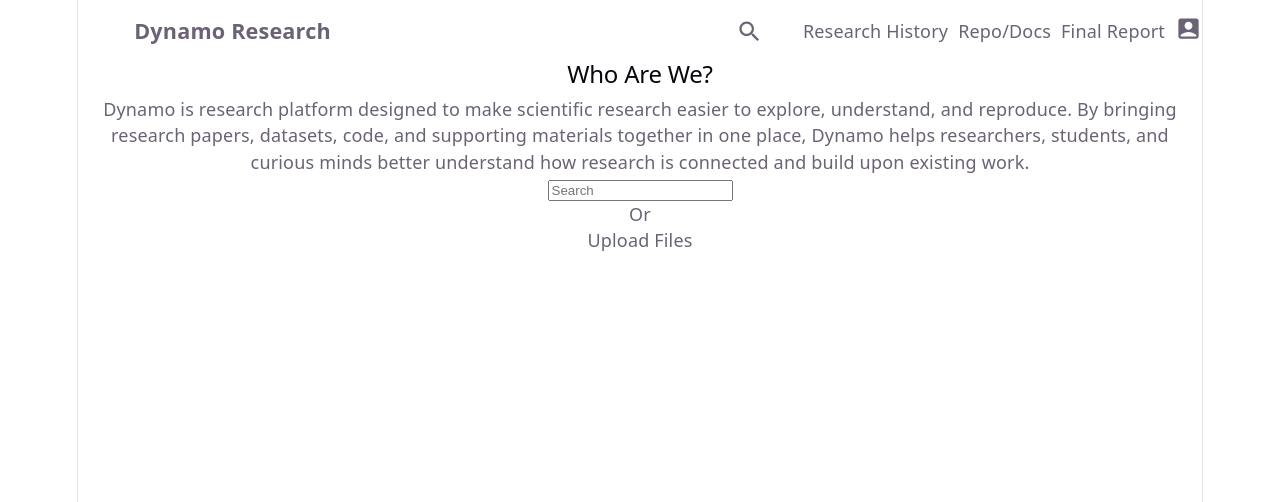
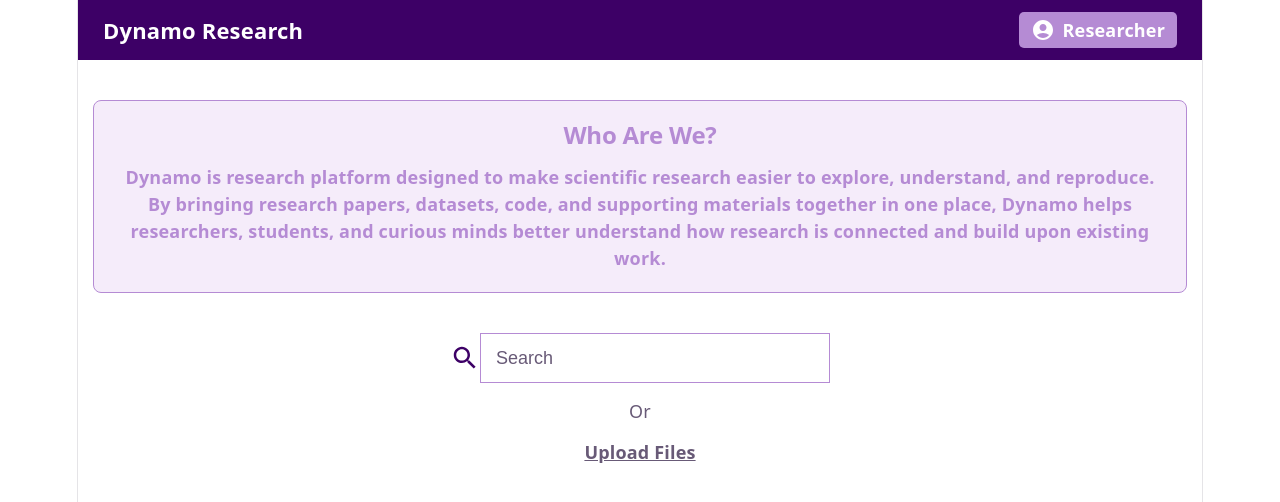
Before and after one commit to Nica-Saoi/Dynamo, a React (Vite) app in the folder dynamo-research/: page /home in a window 1280 px wide. Shown: the top 502 px of the page. Built offline with nearby package versions, Linux system fonts and the light colour scheme; no server answers.

Commit message:
Update homepage and navbar.

```diff
--- a/dynamo-research/src/components/home.jsx
+++ b/dynamo-research/src/components/home.jsx
@@ -1,10 +1,11 @@
 import Link from '@mui/material/Link'
 import { useState } from 'react'
+import SearchIcon from '@mui/icons-material/Search';
 // import './App.css'
 
 function Home() {
     return (
-        <div className='homePage'>
+        <div className='homepage'>
 
             <div className='homeAbout'>
                 <h2>Who Are We?</h2>
@@ -19,11 +20,15 @@ function Home() {
             </div>
 
             <div className="homeSearch">
-                <input
+                <div className="searchBox">
+                    <SearchIcon className="searchIcon" />
+
+                    <input
                     type="text"
                     placeholder="Search"
                     className="searchInput"
-                />
+                    />
+                </div>
 
                 <p>Or</p>
 
--- a/dynamo-research/src/components/navbar.jsx
+++ b/dynamo-research/src/components/navbar.jsx
@@ -1,6 +1,5 @@
 import '../styles/navigation.css'
-import SearchIcon from '@mui/icons-material/Search';
-import AccountBoxIcon from '@mui/icons-material/AccountBox';
+import AccountCircleIcon from '@mui/icons-material/AccountCircle';
 
 
 function Navbar(){
@@ -10,13 +9,8 @@ function Navbar(){
                 <p className='title'><a href="/">Dynamo Research</a></p>
             </div>
             <div className='navRight'>
-            <SearchIcon/>
-                <ul>
-                    <li><a>Research History</a></li>
-                    <li><a href = "/repository">Repo/Docs</a></li>
-                    <li><a>Final Report</a></li>
-                </ul>
-                <a href="/login"><AccountBoxIcon/></a>
+                <AccountCircleIcon />
+                <span>Researcher</span>
             </div>
         </div>
     )
--- a/dynamo-research/src/styles/App.css
+++ b/dynamo-research/src/styles/App.css
@@ -189,40 +189,82 @@ a, a:visited {
 }
 
 .homepage {
-  background-color: var(--white);
-  color: var(--purple);
-  padding: 40px;
-  min-height: 100vh;
-  text-align: left;
+    background-color: var(--white);
+    color: var(--purple);
+    min-height: 100vh;
+    padding: 40px 15px;
+    box-sizing: border-box;
 }
 
-.homepage h1,
-.homepage h2 {
-  color: var(--purple);
+.homepage .homeAbout {
+    background-color: var(--lavender);
+    border: 1px solid var(--light-purple);
+    border-radius: 8px;
+    padding: 20px 30px;
+    text-align: center;
+    margin-bottom: 40px;
 }
 
-.homepage p {
-  color: var(--text-gray);
+.homepage .homeAbout h2 {
+    color: var(--light-purple);
+    margin-bottom: 15px;
+    font-weight: bold;
 }
 
-.homepage .supporting,
-.homepage .gen {
-  background-color: var(--lavender);
-  padding: 20px;
-  border-radius: 8px;
-  margin-bottom: 20px;
+.homepage .homeAbout p {
+    color: var(--light-purple);
+    font-weight: bold;
+    line-height: 1.5;
 }
 
-.homepage button {
-  background-color: var(--purple);
-  color: var(--white);
-  border: none;
-  padding: 10px 18px;
-  border-radius: 6px;
-  cursor: pointer;
+.homepage .homeSearch {
+    display: flex;
+    flex-direction: column;
+    align-items: center;
+    gap: 15px;
 }
 
-.homepage button:hover {
-  background-color: var(--yellow);
+.homepage .searchInput {
+    flex: 1;
+    min-width: 0;
+    height: 50px;
+    padding: 0 15px;
+    font-size: 18px;
+    border: 1px solid var(--light-purple);
+    background-color: var(--white);
+    color: var(--purple);
+    box-sizing: border-box;
+}
+
+.homepage .searchInput::placeholder {
+    color: var(--text-gray);
+}
+
+.homepage .homeSearch p {
+    color: var(--text-gray);
+    font-size: 18px;
+}
+
+.homepage .uploadLink {
+    color: var(--text-gray);
+    font-size: 18px;
+    font-weight: bold;
+    text-decoration: underline;
+}
+
+.homepage .uploadLink:hover {
+    color: var(--purple);
+}
+
+.homepage .searchBox {
+  display: flex;
+  align-items: center;
+  width: 380px;
+  max-width: 100%;
+  box-sizing: border-box;
+}
+
+.homepage .searchIcon {
   color: var(--purple);
+  font-size: 30px;
 }
--- a/dynamo-research/src/styles/navigation.css
+++ b/dynamo-research/src/styles/navigation.css
@@ -1,34 +1,45 @@
 .navigation{
     width: 100%;
     height: 60px;
-    background-color: white;
+    background-color: var(--purple);
+    color: var(--white);
     display: flex;
-    flex-wrap: wrap;
     justify-content: space-between;
+    align-items: center;
+    box-sizing: border-box;
+    padding: 0 25px;
 }
 
-.navigation ul{
+.navigation .navleft {
     display: flex;
-    flex-wrap: wrap;
-    float: left;
-    margin: 20 0px;
-    padding: 0 25;
+    align-items: center;
 }
 
-.navigation ul li{
-    list-style-type: none;
-    padding-right: 10px;
+.navigation .title {
+    font-size: 22px;
+    font-weight: bold;
+    margin: 0;
 }
 
-.navigation p{
-    text-align: center;
-    font-size: larger;
-    font-weight: bold;
+.navigation .title a {
+    color: var(--white);
+    text-decoration: none;
 }
 
-.navigation div{
+.navigation .navRight {
     display: flex;
-    flex-wrap: wrap;
     align-items: center;
-    padding-left: 5%;
+    justify-content: center;
+    gap: 8px;
+    background-color: var(--light-purple);
+    padding: 6px 12px;
+    border-radius: 5px;
+    color: var(--white);
+    font-weight: bold;
+    line-height: 1;
 }
+
+.navigation .navRight svg {
+    font-size: 24px;
+    flex-shrink: 0;
+}
```
